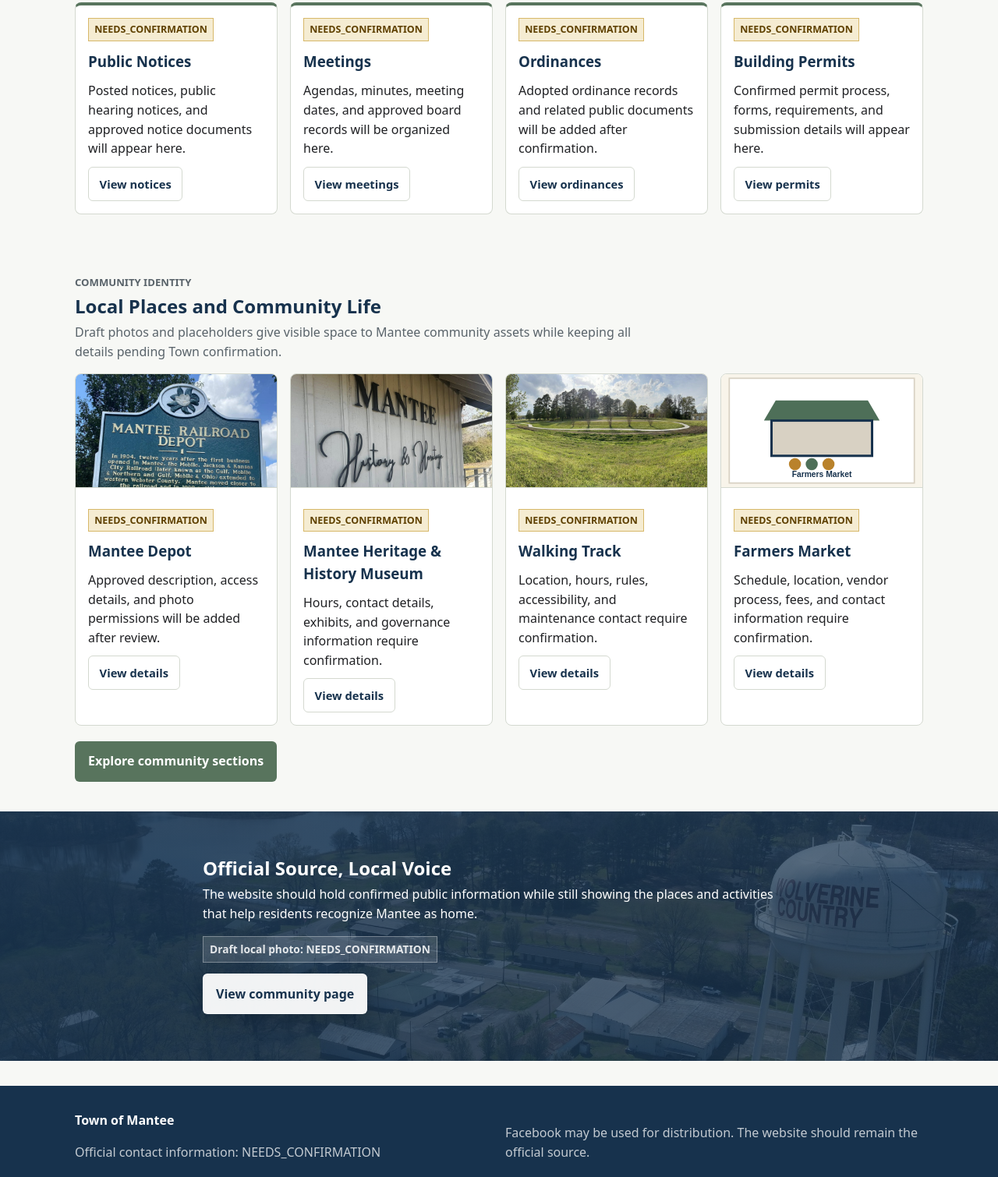
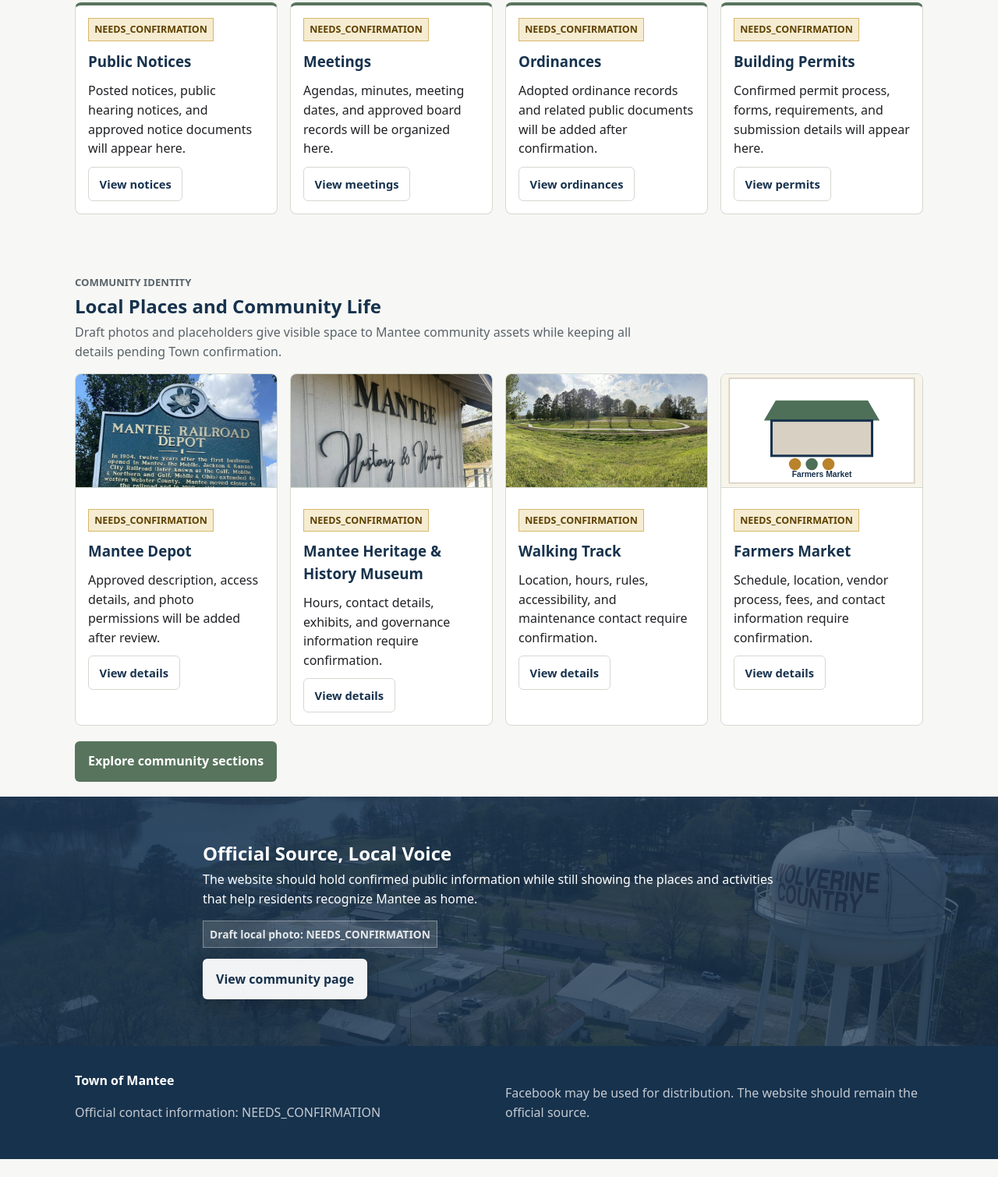
Before and after one commit to trob72/mantee-website, a plain HTML site: page prototype/index.html in a window 1280 px wide. Shown: the part 1951-3461 px from the top of the page at 78% size. After the commit the page ends 3438 px from the top, so only its background shows below. Drawn offline with Linux system fonts and the light colour scheme.

Commit message:
Tighten lower homepage spacing

```diff
--- a/prototype/assets/css/site.css
+++ b/prototype/assets/css/site.css
@@ -565,6 +565,7 @@
 
 .community-section {
   background: var(--cream);
+  padding-bottom: 1.2rem;
 }
 
 .community-grid {
@@ -736,7 +737,7 @@
 .site-footer {
   background: var(--navy);
   color: var(--white);
-  margin-top: 2rem;
+  margin-top: 0;
 }
 
 .footer-grid {
@@ -850,6 +851,10 @@
     padding: 2.4rem 0;
   }
 
+  .community-section {
+    padding-bottom: 1.2rem;
+  }
+
   .hero {
     gap: 2.3rem;
     padding-top: 3.6rem;
```
